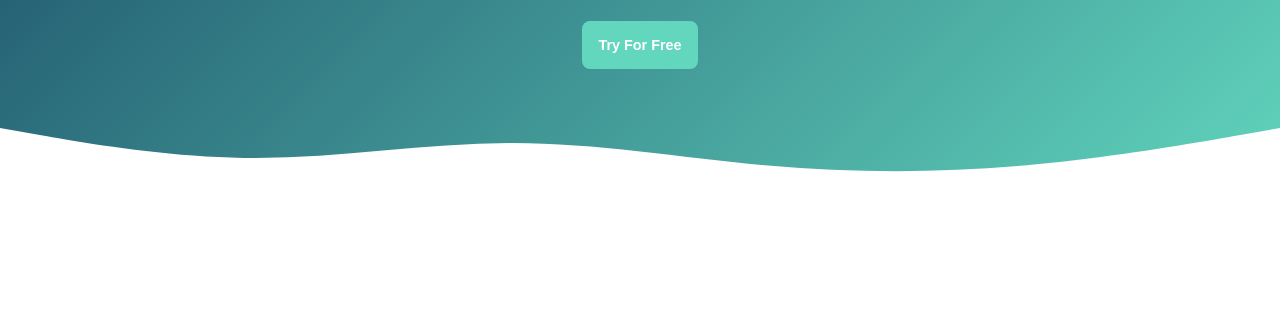
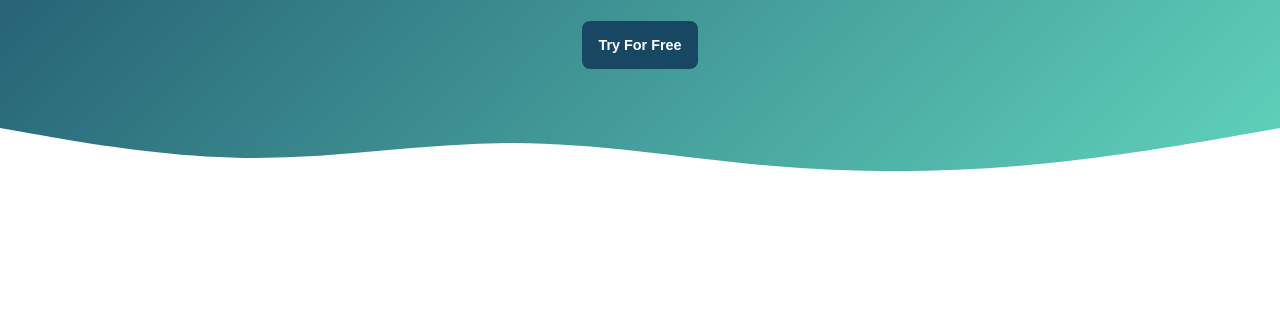
Before and after one commit to StefanoYZ/startcheck-landing-page, a plain HTML site: page index.html in a window 1280 px wide. Shown: the part 367-693 px from the top of the page. Drawn offline with nearby package versions, Linux system fonts and the light colour scheme; files whose address does not match are found by name.

Commit message:
Update styles-index.css

```diff
--- a/css/styles-index.css
+++ b/css/styles-index.css
@@ -110,7 +110,7 @@ body {
 
 /* Estilo del botón primario */
 .btn-primary {
-    background: var(--primary);
+    background: var(--secondary);
     color: var(--white);
 }
 
```
